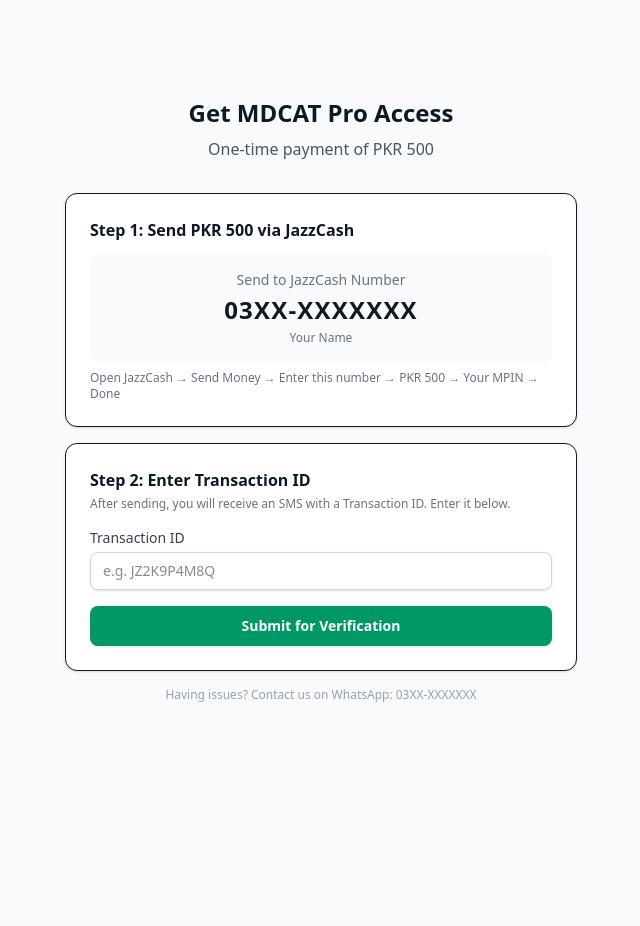
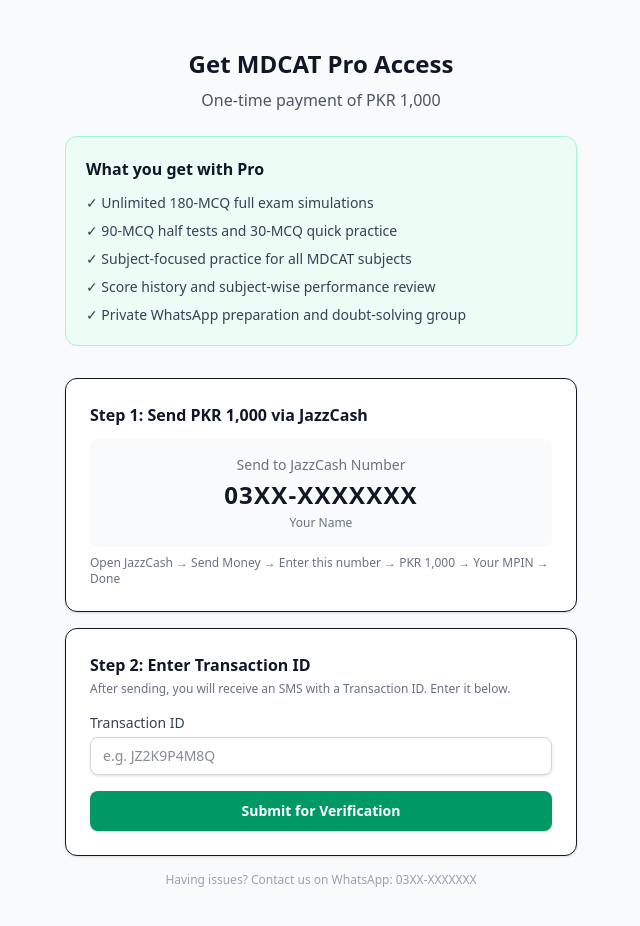
Before and after one commit to AIProjectLab/mdcatprep, a Next.js app: page /payment in a window 1280 px wide. Shown: the top 926 px of the page, without its empty margins (319-959 px from the left). Before the commit the page ends 800 px from the top, so only its background shows below. Built offline with nearby package versions, Linux system fonts and the light colour scheme; no server answers; sample sign-in values are in the browser's storage.

Commit message:
Clarify Pro offer and free diagnostic flow

```diff
--- a/src/app/dashboard/client.tsx
+++ b/src/app/dashboard/client.tsx
@@ -122,14 +122,28 @@
               <div className="mx-auto mb-4 flex h-16 w-16 items-center justify-center rounded-full bg-amber-100">
                 <span className="text-2xl">🎯</span>
               </div>
-              <h1 className="text-2xl font-bold">Free Test Complete!</h1>
+              <h1 className="text-2xl font-bold">Your diagnostic is complete 🎯</h1>
               <p className="mt-4 text-gray-600">
-                You have used your free test. Upgrade to Pro for unlimited mock tests with real past paper questions.
+                Your score is saved. Review your result or continue with the complete MDCAT preparation package.
               </p>
-              <Link href="/payment"
-                className="mt-6 inline-block rounded-lg bg-emerald-600 px-8 py-3 text-sm font-semibold text-white hover:bg-emerald-500">
-                Upgrade Now — PKR 500
-              </Link>
+              {tests[0] && (
+                <Link href={`/result/${tests[0].id}`} className="mt-5 inline-block text-sm font-semibold text-emerald-700 underline">
+                  Review My Diagnostic Result
+                </Link>
+              )}
+              <div className="mt-6 rounded-xl border border-emerald-200 bg-emerald-50 p-5 text-left">
+                <h2 className="font-bold text-gray-900">MDCAT Pro — PKR 1,000 one-time</h2>
+                <ul className="mt-3 space-y-2 text-sm text-gray-700">
+                  <li>✓ Unlimited 180-MCQ full exam simulations</li>
+                  <li>✓ 90-MCQ half tests and 30-MCQ quick practice</li>
+                  <li>✓ Subject-focused tests for Biology, Chemistry, Physics, English, and LR</li>
+                  <li>✓ Score history and subject-wise performance review</li>
+                  <li>✓ Private WhatsApp preparation and doubt-solving group</li>
+                </ul>
+                <Link href="/payment" className="mt-5 block rounded-lg bg-emerald-600 px-5 py-3 text-center text-sm font-semibold text-white hover:bg-emerald-500">
+                  Get Pro Access — PKR 1,000
+                </Link>
+              </div>
             </>
           ) : (
             <>
@@ -142,7 +156,7 @@
               {!paymentPending && (
                 <Link href="/payment"
                   className="mt-6 inline-block rounded-lg bg-emerald-600 px-8 py-3 text-sm font-semibold text-white hover:bg-emerald-500">
-                  Buy Access — PKR 500
+                  Buy Pro Access — PKR 1,000
                 </Link>
               )}
             </>
--- a/src/app/page.tsx
+++ b/src/app/page.tsx
@@ -49,7 +49,7 @@
           <div className="rounded-xl border border-emerald-600 bg-emerald-50 p-6 shadow-sm text-left">
             <div className="flex items-center justify-between">
               <h3 className="text-lg font-bold text-gray-900">Pro</h3>
-              <span className="rounded-full bg-emerald-600 px-3 py-0.5 text-xs font-semibold text-white">PKR 500</span>
+              <span className="rounded-full bg-emerald-600 px-3 py-0.5 text-xs font-semibold text-white">PKR 1,000</span>
             </div>
             <p className="mt-1 text-sm text-gray-500">One-time payment. Unlimited access.</p>
             <ul className="mt-4 space-y-2 text-sm text-gray-600">
@@ -61,7 +61,7 @@
             </ul>
             <SignedOut>
               <Link href="/sign-up" className="mt-4 block w-full rounded-lg bg-emerald-600 px-4 py-2.5 text-center text-sm font-semibold text-white shadow hover:bg-emerald-500 transition">
-                Get Started — PKR 500
+                Get Started — PKR 1,000
               </Link>
             </SignedOut>
             <SignedIn>
--- a/src/app/payment/client.tsx
+++ b/src/app/payment/client.tsx
@@ -60,17 +60,28 @@
     <main className="flex min-h-screen items-center justify-center px-4 py-12">
       <div className="w-full max-w-lg">
         <h1 className="text-2xl font-bold text-center">Get MDCAT Pro Access</h1>
-        <p className="mt-2 text-center text-gray-600">One-time payment of PKR 500</p>
+        <p className="mt-2 text-center text-gray-600">One-time payment of PKR 1,000</p>
+
+        <div className="mt-6 rounded-xl border border-emerald-200 bg-emerald-50 p-5">
+          <h2 className="font-semibold text-gray-900">What you get with Pro</h2>
+          <ul className="mt-3 space-y-2 text-sm text-gray-700">
+            <li>✓ Unlimited 180-MCQ full exam simulations</li>
+            <li>✓ 90-MCQ half tests and 30-MCQ quick practice</li>
+            <li>✓ Subject-focused practice for all MDCAT subjects</li>
+            <li>✓ Score history and subject-wise performance review</li>
+            <li>✓ Private WhatsApp preparation and doubt-solving group</li>
+          </ul>
+        </div>
 
         <div className="mt-8 rounded-xl border bg-white p-6 shadow-sm">
-          <h2 className="font-semibold text-gray-900">Step 1: Send PKR 500 via JazzCash</h2>
+          <h2 className="font-semibold text-gray-900">Step 1: Send PKR 1,000 via JazzCash</h2>
           <div className="mt-3 rounded-lg bg-gray-50 p-4 text-center">
             <p className="text-sm text-gray-500">Send to JazzCash Number</p>
             <p className="mt-1 text-2xl font-bold text-gray-900 tracking-wider">{process.env.NEXT_PUBLIC_JAZZCASH_NUMBER || "03XX-XXXXXXX"}</p>
             <p className="mt-1 text-xs text-gray-500">{process.env.NEXT_PUBLIC_JAZZCASH_NAME || "Your Name"}</p>
           </div>
           <p className="mt-2 text-xs text-gray-500">
-            Open JazzCash → Send Money → Enter this number → PKR 500 → Your MPIN → Done
+            Open JazzCash → Send Money → Enter this number → PKR 1,000 → Your MPIN → Done
           </p>
         </div>
 
--- a/src/app/result/[id]/page.tsx
+++ b/src/app/result/[id]/page.tsx
@@ -95,9 +95,15 @@
 
       <div className="mt-8 text-center">
         <div className="mb-6 rounded-xl border border-emerald-200 bg-emerald-50 p-5">
-          <h2 className="font-bold text-gray-900">Ready for more practice?</h2>
-          <p className="mt-1 text-sm text-gray-600">Get unlimited full-length 180-MCQ tests, focused practice, and WhatsApp support for PKR 500.</p>
-          <Link href="/payment" className="mt-3 inline-block rounded-lg bg-emerald-600 px-6 py-2.5 text-sm font-semibold text-white hover:bg-emerald-500">Unlock Full Preparation — PKR 500</Link>
+          <h2 className="font-bold text-gray-900">Continue your MDCAT preparation</h2>
+          <p className="mt-1 text-sm text-gray-600">MDCAT Pro is a one-time PKR 1,000 package designed for regular exam practice.</p>
+          <ul className="mx-auto mt-3 max-w-md space-y-1 text-left text-sm text-gray-700">
+            <li>✓ Unlimited 180-MCQ full exam simulations</li>
+            <li>✓ 90-MCQ half tests and 30-MCQ quick practice</li>
+            <li>✓ Subject-focused tests and score history</li>
+            <li>✓ Private WhatsApp preparation group</li>
+          </ul>
+          <Link href="/payment" className="mt-4 inline-block rounded-lg bg-emerald-600 px-6 py-2.5 text-sm font-semibold text-white hover:bg-emerald-500">Get Pro Access — PKR 1,000</Link>
         </div>
         <Link href="/dashboard" className="inline-block rounded-lg bg-emerald-600 px-8 py-3 text-sm font-semibold text-white hover:bg-emerald-500">
           Back to Dashboard
```
